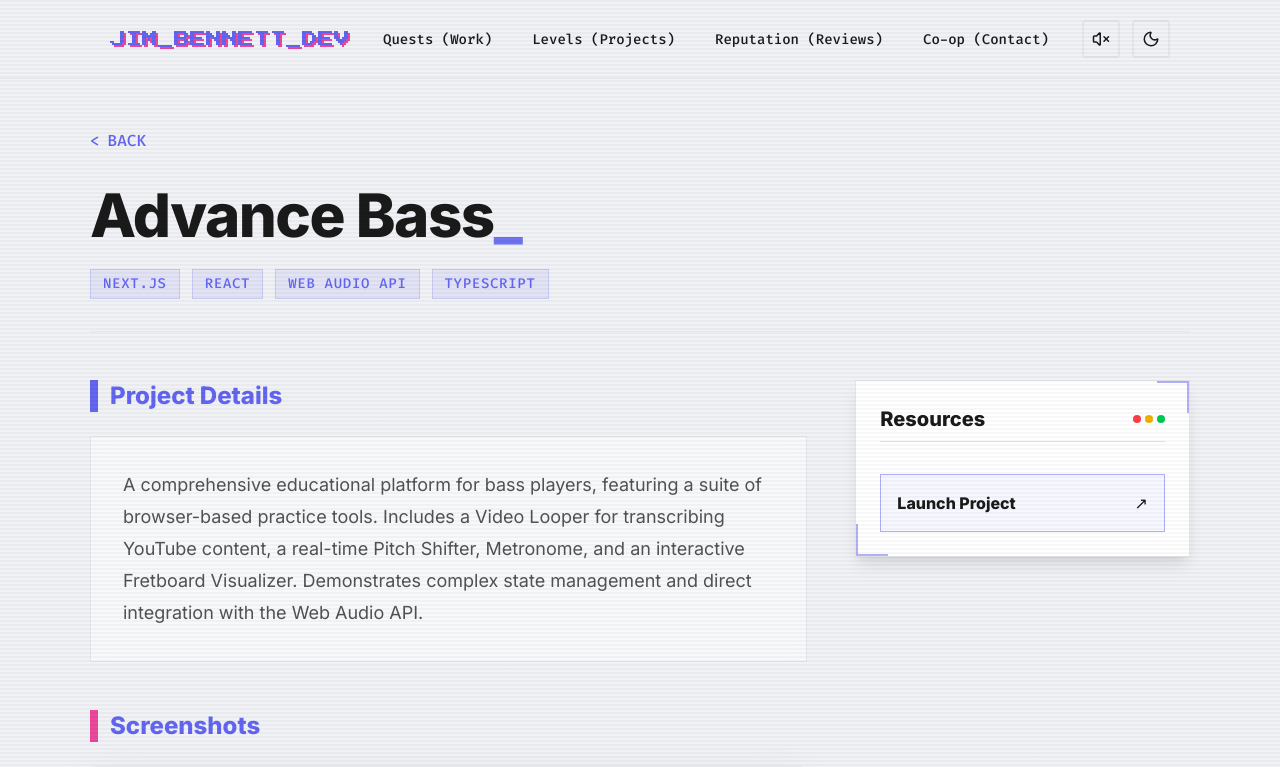
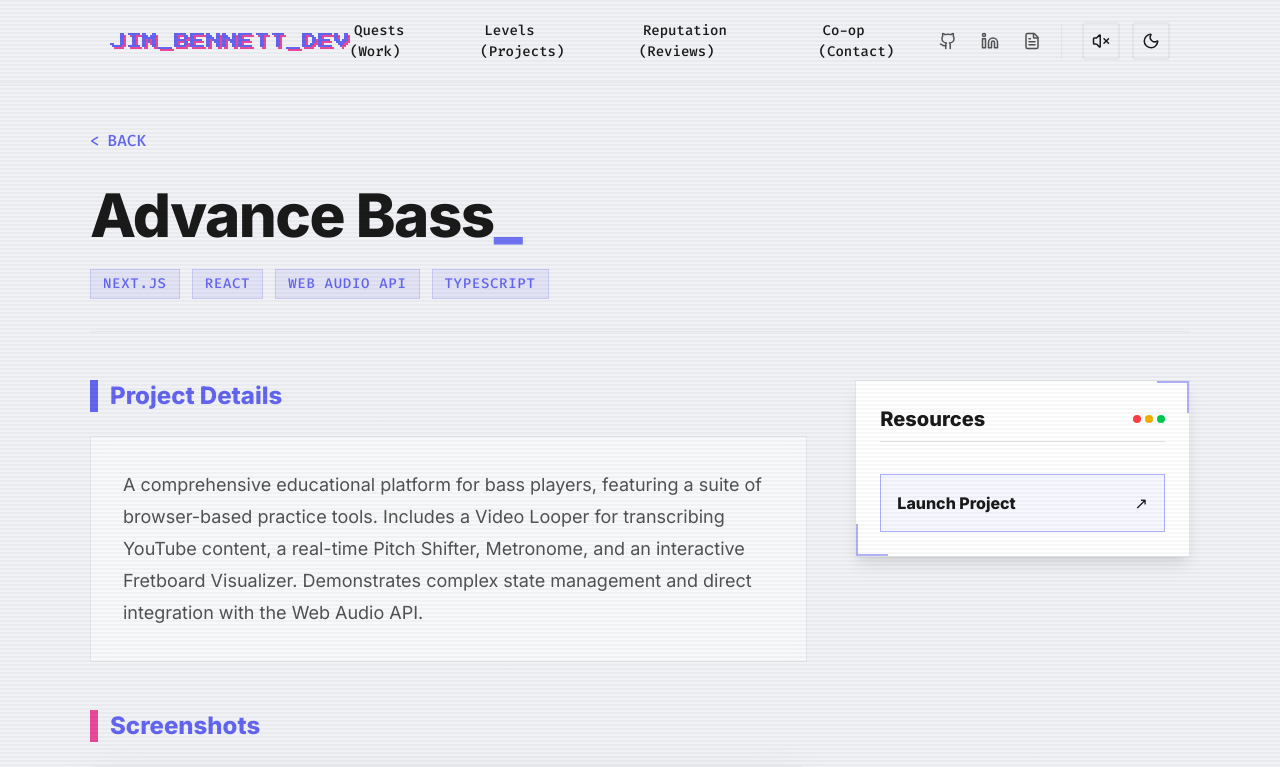
Before and after one commit to resonantdoghouse/jimbennett.dev, a React (Vite) app: page /projects/advance-bass in a window 1280 px wide. Shown: the top 767 px of the page. Built offline with nearby package versions, Linux system fonts and the light colour scheme.

Commit message:
feat: Add resume download and social links to header and hero

```diff
--- a/components/layout/Header.tsx
+++ b/components/layout/Header.tsx
@@ -1,6 +1,16 @@
 import React, { useState } from "react";
 import { useLocation, useNavigate } from "react-router-dom";
-import { Volume2, VolumeX, Moon, Sun, Menu, X } from "lucide-react";
+import {
+  Volume2,
+  VolumeX,
+  Moon,
+  Sun,
+  Menu,
+  X,
+  Github,
+  Linkedin,
+  FileText,
+} from "lucide-react";
 import { useTheme } from "../../hooks/useTheme";
 import { useSound } from "../../hooks/useSound";
 import Button from "../ui/Button";
@@ -128,6 +138,36 @@ const Header: React.FC = () => {
 
           {/* Controls */}
           <div className="flex items-center gap-3">
+            <div className="hidden md:flex items-center gap-2 mr-2 border-r border-border pr-3">
+              <a
+                href="https://github.com/resonantdoghouse"
+                target="_blank"
+                rel="noopener noreferrer"
+                className="p-2 text-text-muted hover:text-accent transition-colors"
+                aria-label="GitHub Profile"
+              >
+                <Github size={18} />
+              </a>
+              <a
+                href="https://www.linkedin.com/in/jim-bennett/"
+                target="_blank"
+                rel="noopener noreferrer"
+                className="p-2 text-text-muted hover:text-accent transition-colors"
+                aria-label="LinkedIn Profile"
+              >
+                <Linkedin size={18} />
+              </a>
+              <a
+                href="/assets/Jim_Bennett_Resume.pdf"
+                target="_blank"
+                rel="noopener noreferrer"
+                className="p-2 text-text-muted hover:text-accent transition-colors"
+                aria-label="Download Resume (PDF)"
+              >
+                <FileText size={18} />
+              </a>
+            </div>
+
             <Button
               variant="icon"
               onClick={toggleSound}
@@ -204,6 +244,35 @@ const Header: React.FC = () => {
           >
             Co-op (Contact)
           </NavLink>
+          <div className="flex gap-4 pt-4 mt-2 border-t border-border justify-center">
+            <a
+              href="https://github.com/resonantdoghouse"
+              target="_blank"
+              rel="noopener noreferrer"
+              className="p-2 text-text-muted hover:text-accent transition-colors"
+              aria-label="GitHub Profile"
+            >
+              <Github size={24} />
+            </a>
+            <a
+              href="https://www.linkedin.com/in/jim-bennett/"
+              target="_blank"
+              rel="noopener noreferrer"
+              className="p-2 text-text-muted hover:text-accent transition-colors"
+              aria-label="LinkedIn Profile"
+            >
+              <Linkedin size={24} />
+            </a>
+            <a
+              href="/assets/Jim_Bennett_Resume.pdf"
+              target="_blank"
+              rel="noopener noreferrer"
+              className="p-2 text-text-muted hover:text-accent transition-colors"
+              aria-label="Download Resume (PDF)"
+            >
+              <FileText size={24} />
+            </a>
+          </div>
         </div>
       )}
     </header>
--- a/components/sections/Hero.tsx
+++ b/components/sections/Hero.tsx
@@ -2,6 +2,7 @@ import React from "react";
 import { motion, useReducedMotion } from "framer-motion";
 import Scene from "../3d/VoxelAvatar";
 import Button from "../ui/Button";
+import { Download } from "lucide-react";
 
 const Hero: React.FC = () => {
   const shouldReduceMotion = useReducedMotion();
@@ -79,10 +80,21 @@ const Hero: React.FC = () => {
                 HIRE ME
               </Button>
               <Button
+                href="/assets/Jim_Bennett_Resume.pdf"
+                as="a"
+                variant="icon"
+                className="w-auto px-6 border-accent text-accent hover:bg-accent hover:text-white flex items-center gap-2"
+                target="_blank"
+                rel="noopener noreferrer"
+              >
+                <Download size={16} />
+                RESUME
+              </Button>
+              <Button
                 href="#levels"
                 as="a"
                 variant="icon"
-                className="w-auto px-6 border-accent text-accent hover:bg-accent hover:text-white"
+                className="w-auto px-6 border-border text-text-muted hover:border-accent hover:text-accent"
               >
                 VIEW PORTFOLIO
               </Button>
--- a/components/ui/Button.tsx
+++ b/components/ui/Button.tsx
@@ -2,15 +2,14 @@ import React from "react";
 import { useSound } from "../../hooks/useSound";
 import { SoundType } from "../../types";
 
-interface ButtonProps extends React.ButtonHTMLAttributes<
-  HTMLButtonElement | HTMLAnchorElement
-> {
+type ButtonProps = React.ButtonHTMLAttributes<HTMLButtonElement> &
+  React.AnchorHTMLAttributes<HTMLAnchorElement> & {
     children: React.ReactNode;
     as?: "button" | "a";
     href?: string;
     soundType?: SoundType;
     variant?: "primary" | "icon";
-}
+  };
 
 const Button: React.FC<ButtonProps> = ({
   children,
@@ -28,10 +27,17 @@ const Button: React.FC<ButtonProps> = ({
 
   const handleClick = (e: React.MouseEvent) => {
     playSound(soundType);
-    if (props.onClick)
-      props.onClick(
-        e as React.MouseEvent<HTMLButtonElement | HTMLAnchorElement>,
+    if (props.onClick) {
+      if (as === "a") {
+        (props.onClick as React.MouseEventHandler<HTMLAnchorElement>)(
+          e as React.MouseEvent<HTMLAnchorElement>,
         );
+      } else {
+        (props.onClick as React.MouseEventHandler<HTMLButtonElement>)(
+          e as React.MouseEvent<HTMLButtonElement>,
+        );
+      }
+    }
   };
 
   const baseStyles =
```
Also changed, not shown: 1 other file (tests, documents, lock files or other folders). Lines whose indentation alone changed are shown as unchanged.
